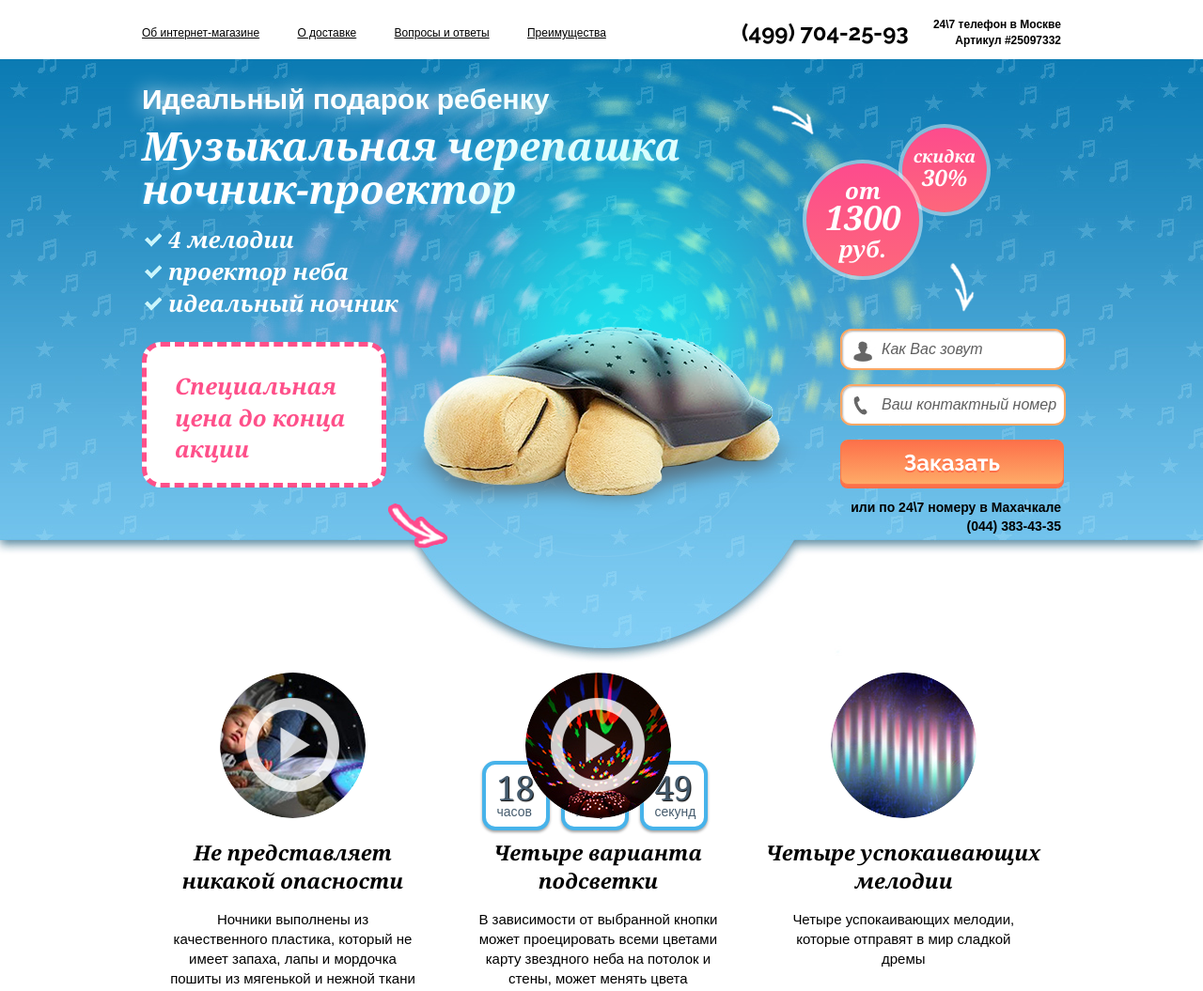
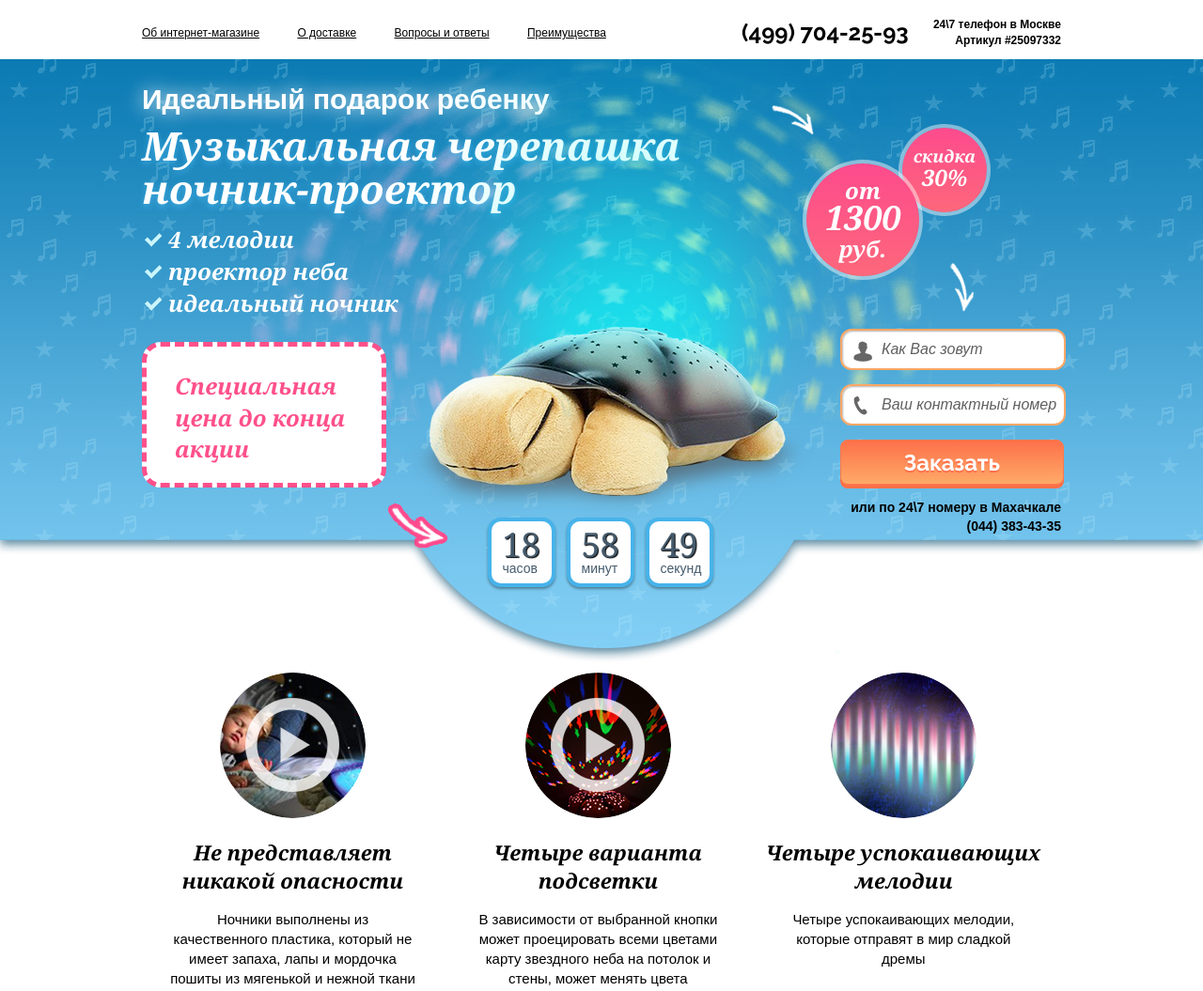
Before and after one commit to fanian/l_turtle, a plain HTML site: page index.html in a window 1280 px wide. Shown: the top 1055 px of the page at 94% size. Drawn offline with Linux system fonts and the light colour scheme; a script that the page names is missing.

Commit message:
fix position

```diff
--- a/sass/_common.sass
+++ b/sass/_common.sass
@@ -92,8 +92,8 @@ input
 
 .counter
   position: absolute
-  bottom: -90px
-  left: 490px
+  bottom: -60px
+  left: 345px
   width: 285px
   display: block
   text-align: center
--- a/sass/_main.sass
+++ b/sass/_main.sass
@@ -105,6 +105,7 @@ header
   .header_in
     padding-top: 85px
     @extend %in
+    position: relative
     +clr
     .header_text
       float: left
@@ -164,7 +165,7 @@ header
           left: 256px
     .header_turtle-img
       position: absolute
-      left: 375px
+      left: 230px
       top: 0
     .header_form-block
       +clr
```
Also changed, not shown: css/screen.css.
